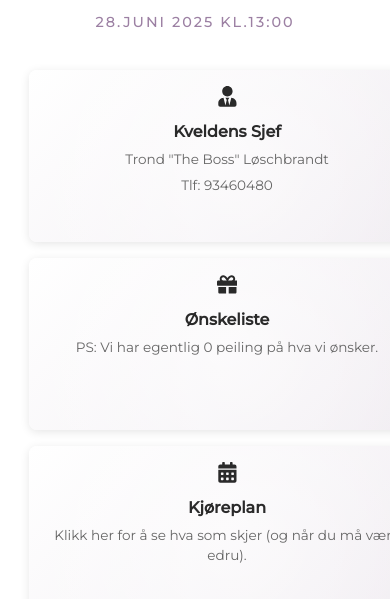
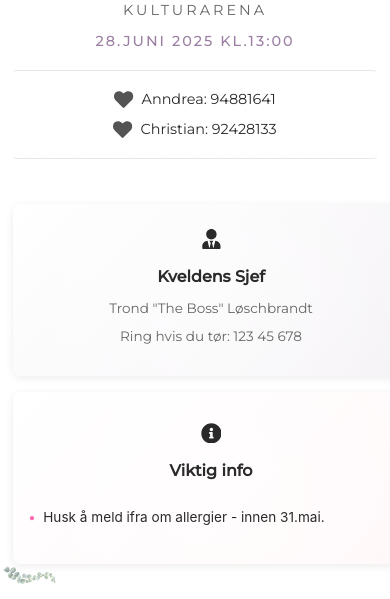
Before and after one commit to chrengen44/wedding-norway, a React (Create React App) app: page / in a window 390 px wide. Shown: the part 600-1199 px from the top of the page. Built offline with nearby package versions, Linux system fonts and the light colour scheme; a web font is replaced by a local one.

Commit message:
Enhance contact information display and update styles: add new contact-info section with icons, improve layout for info boxes, and refine CSS for better responsiveness and visual appeal.

```diff
--- a/src/App.css
+++ b/src/App.css
@@ -181,8 +181,8 @@
 }
 
 .wedding-info h1 {
-  font-size: 3rem; /* Slightly smaller */
-  margin-bottom: 1rem; /* Reduced margin */
+  font-size: 3rem;
+  margin-bottom: 1rem;
   font-family: 'Cormorant Garamond', serif;
   font-weight: 300;
   color: #2c3e50;
@@ -195,6 +195,47 @@
   letter-spacing: 3px;
   color: #666;
   margin: 0.5rem 0;
+}
+
+.contact-info {
+  margin: 1.5rem 0;
+  padding: 1rem 0;
+  border-top: 1px solid rgba(156, 128, 163, 0.2);
+  border-bottom: 1px solid rgba(156, 128, 163, 0.2);
+  background: linear-gradient(to right,
+    rgba(255, 255, 255, 0.1),
+    rgba(255, 255, 255, 0.3),
+    rgba(255, 255, 255, 0.1)
+  );
+  border-radius: 4px;
+}
+
+.contact-info p {
+  font-family: 'Montserrat', sans-serif;
+  font-size: 1.1rem;
+  color: #2a2a2a;
+  margin: 0.5rem 0;
+  display: flex;
+  align-items: center;
+  justify-content: center;
+  gap: 0.5rem;
+}
+
+.contact-icon {
+  font-size: 1.2rem;
+  color: #2a2a2a;
+  opacity: 0.8;
+  transition: transform 0.3s ease;
+}
+
+.contact-info p:hover .contact-icon {
+  transform: scale(1.2);
+  opacity: 1;
+}
+
+/* Remove the old phone emoji style */
+.contact-info p::before {
+  display: none;
 }
 
 .info-boxes {
@@ -214,7 +255,13 @@
   flex: 1;
   min-width: 200px;
   max-width: 250px;
-  width: 250px; /* Set fixed width */
+  width: 250px;
+}
+
+.info-box.important-info {
+  flex: 2;
+  max-width: 400px;
+  width: 400px;
 }
 
 .info-box {
@@ -238,12 +285,8 @@
   background: linear-gradient(135deg, rgba(255, 255, 255, 0.95), rgba(156, 128, 163, 0.1));
 }
 
-.info-box:nth-child(2) {
+.info-box.important-info {
   background: linear-gradient(135deg, rgba(255, 255, 255, 0.95), rgba(255, 182, 193, 0.1));
-}
-
-.info-box:nth-child(3) {
-  background: linear-gradient(135deg, rgba(255, 255, 255, 0.95), rgba(176, 196, 222, 0.1));
 }
 
 /* Add subtle watercolor effect */
@@ -319,6 +362,29 @@
 .info-box-link:hover h3 {
   color: #9c80a3;
   transition: all 0.3s ease;
+}
+
+.info-list {
+  list-style-type: none;
+  padding: 0;
+  margin: 1rem 0 0 0;
+  text-align: left;
+  width: 100%;
+}
+
+.info-list li {
+  margin: 0.5rem 0;
+  font-size: 0.9rem;
+  color: #2a2a2a;
+  display: flex;
+  align-items: center;
+}
+
+.info-list li::before {
+  content: "•";
+  color: #ff69b4;
+  font-weight: bold;
+  margin-right: 0.5rem;
 }
 
 /* Update mobile styles */
@@ -524,41 +590,29 @@
     flex: none;
   }
 
-  .info-box-link {
-    display: block;
+  .info-box.important-info {
     width: 100%;
+    max-width: 100%;
   }
 
   .info-box {
-    background: rgba(255, 255, 255, 0.95);
+    padding: 1.2rem;
+    margin: 0;
+    box-shadow: 0 2px 8px rgba(0, 0, 0, 0.08);
+    height: auto;
+    min-height: 150px;
+    display: flex;
+    flex-direction: column;
+    justify-content: center;
+    align-items: center;
   }
 
-  .info-box:nth-child(1) {
-    background: linear-gradient(135deg, rgba(255, 255, 255, 0.98), rgba(156, 128, 163, 0.15));
+  .info-list {
+    margin: 0.8rem 0 0 0;
   }
 
-  .info-box:nth-child(2) {
-    background: linear-gradient(135deg, rgba(255, 255, 255, 0.98), rgba(255, 182, 193, 0.15));
-  }
-
-  .info-box:nth-child(3) {
-    background: linear-gradient(135deg, rgba(255, 255, 255, 0.98), rgba(176, 196, 222, 0.15));
-  }
-
-  .info-icon {
-    font-size: 1.5rem;
-    margin-bottom: 0.8rem;
-  }
-
-  .info-box h3 {
-    font-size: 1.1rem;
-    margin: 0.3rem 0;
-  }
-
-  .info-box p {
-    font-size: 0.9rem;
-    margin: 0.2rem 0;
-    text-align: center;
+  .info-list li {
+    font-size: 0.85rem;
   }
 
   .hearts-container {
@@ -574,6 +628,15 @@
   .story-text {
     font-size: 1.4rem;
     padding: 0.5rem 1rem;
+  }
+
+  .contact-info {
+    margin: 1rem 0;
+    padding: 0.8rem 0;
+  }
+
+  .contact-info p {
+    font-size: 1rem;
   }
 }
 
@@ -627,6 +690,15 @@
   .story-text {
     font-size: 1.2rem;
   }
+
+  .contact-info {
+    margin: 0.8rem 0;
+    padding: 0.6rem 0;
+  }
+
+  .contact-info p {
+    font-size: 0.9rem;
+  }
 }
 
 @keyframes cloudFloat {
--- a/src/App.tsx
+++ b/src/App.tsx
@@ -7,7 +7,7 @@ import { HashRouter as Router, Routes, Route, Link } from "react-router-dom";
 import { Navigation } from "./components/Navigation.tsx";
 import { Kjoreplan } from "./components/Kjoreplan.tsx";
 import { Wishlist } from "./pages/Wishlist.tsx";
-import { FaUserTie, FaGift, FaCalendarAlt, FaHeart } from "react-icons/fa";
+import { FaUserTie, FaInfoCircle, FaHeart } from "react-icons/fa";
 
 // Import all images
 import forside1 from "./images/frontpage/forside1.jpeg";
@@ -87,35 +87,26 @@ function App() {
                         Ullern Kirke / Tårnet Kulturarena
                       </p>
                       <p className='date'>28.Juni 2025 kl.13:00</p>
+                      <div className='contact-info'>
+                        <p><FaHeart className="contact-icon" /> Anndrea: 94881641</p>
+                        <p><FaHeart className="contact-icon" /> Christian: 92428133</p>
+                      </div>
 
                       <div className='info-boxes'>
                         <div className='info-box'>
                           <FaUserTie className='info-icon' />
                           <h3>Kveldens Sjef</h3>
                           <p>Trond "The Boss" Løschbrandt</p>
-                          <p>Tlf: 93460480</p>
+                          <p>Ring hvis du tør: 123 45 678</p>
                         </div>
 
-                        <Link to='/onskeliste' className='info-box-link'>
-                          <div className='info-box'>
-                            <FaGift className='info-icon' />
-                            <h3>Ønskeliste</h3>
-                            <p>
-                              PS: Vi har egentlig 0 peiling på hva vi ønsker.
-                            </p>
-                          </div>
-                        </Link>
-
-                        <Link to='/kjoreplan' className='info-box-link'>
-                          <div className='info-box'>
-                            <FaCalendarAlt className='info-icon' />
-                            <h3>Kjøreplan</h3>
-                            <p>
-                              Klikk her for å se hva som skjer (og når du må
-                              være edru).
-                            </p>
-                          </div>
-                        </Link>
+                        <div className='info-box important-info'>
+                          <FaInfoCircle className='info-icon' />
+                          <h3>Viktig info</h3>
+                          <ul className='info-list'>
+                            <li>Husk å meld ifra om allergier - innen 31.mai.</li>
+                          </ul>
+                        </div>
                       </div>
                     </div>
                     <div className='eucalyptus-bottom'></div>
```
